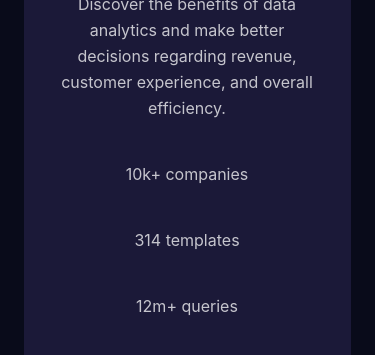
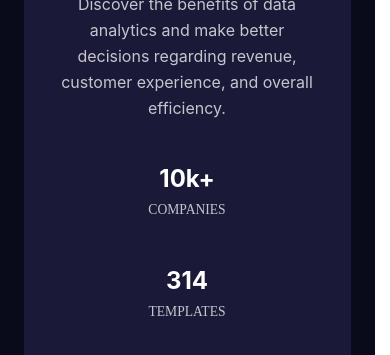
Before and after one commit to CalderonVasquez/stats-preview-card, a plain HTML site: page index.html in a window 390 px wide. Shown: the part 489-844 px from the top of the page. Drawn offline with Linux system fonts and the light colour scheme; a web font is replaced by a local one.

Commit message:
add mobile first CSS

```diff
--- a/index.html
+++ b/index.html
@@ -34,15 +34,19 @@
     <!-- Stats Group -->
     <div class="stats-group">
       <div class="stat">
-        <p><span class="stat-value">10k+</span> companies</p>
+        <span class="stat-value">10k+</span>
+        <p>companies</p>
       </div>
       <div class="stat">
-        <p><span class="stat-value">314</span> templates</p>
+        <span class="stat-value">314</span>
+        <p>templates</p>
       </div>
       <div class="stat">
-        <p><span class="stat-value">12m+</span> queries</p>
+        <span class="stat-value">12m+</span>
+        <p>queries</p>
       </div>
     </div>
+
   </div>
 </div>
 
--- a/style.css
+++ b/style.css
@@ -119,6 +119,28 @@ p, h1, h2, h3, h4, h5, h6 {
  line-height: 1.625rem;
  margin-bottom: 2.5rem;
 }
+.stats-group {
+ display: flex;
+ flex-direction: column;
+}
+.stat {
+ display: flex;
+ flex-direction: column;
+ align-items: center;
+ text-align: center;
+}
+.stat-value {
+ font-weight: 700;
+ font-family: 'Inter' , 'sans-serif';
+ font-size: 1.5rem;
+ color: var(--color-neutral-white);
+}
+.stat p {
+ font-family: 'Lexend Deca';
+ font-weight: 400;
+ font-size: .85rem;
+ text-transform: uppercase;
+}
 
 /* Media query for desktop */
 @media (min-width: 768px) {
```
